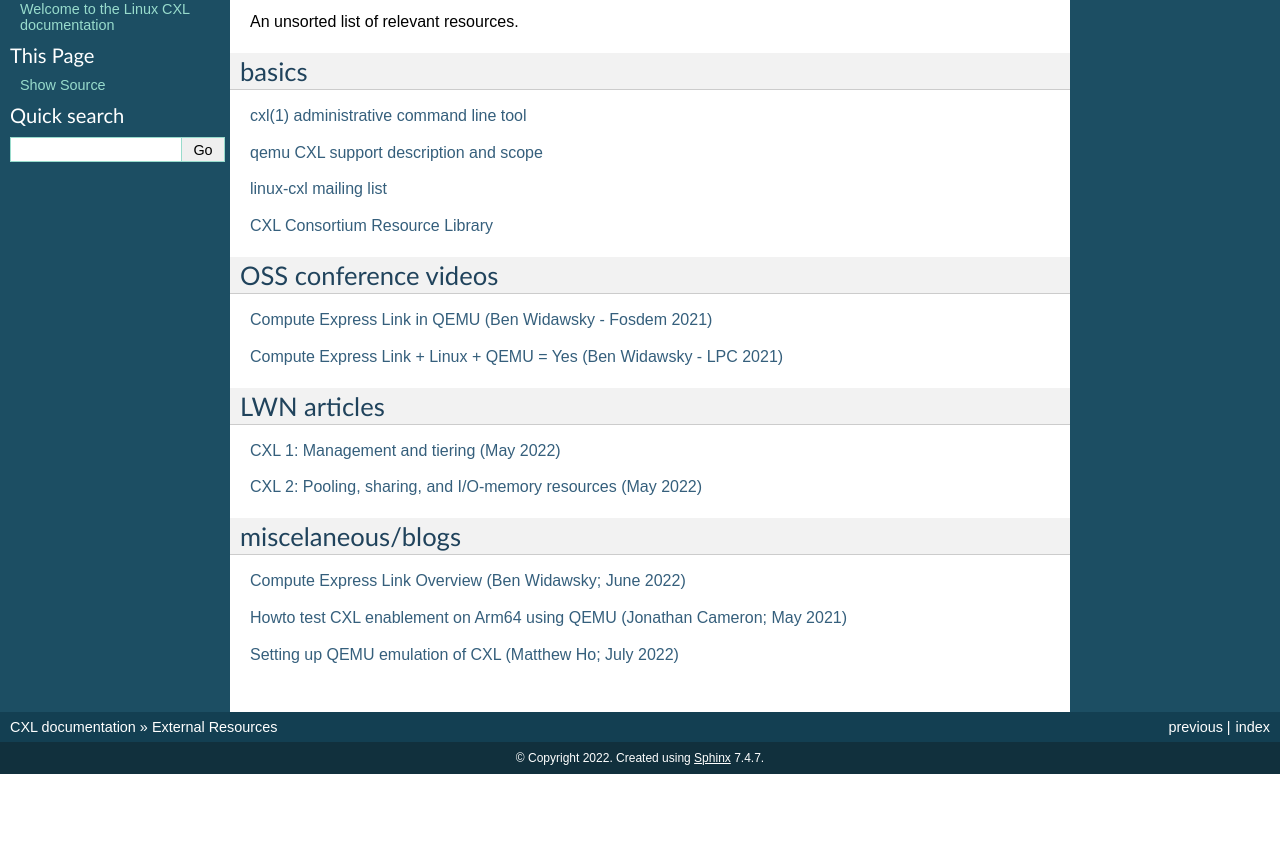
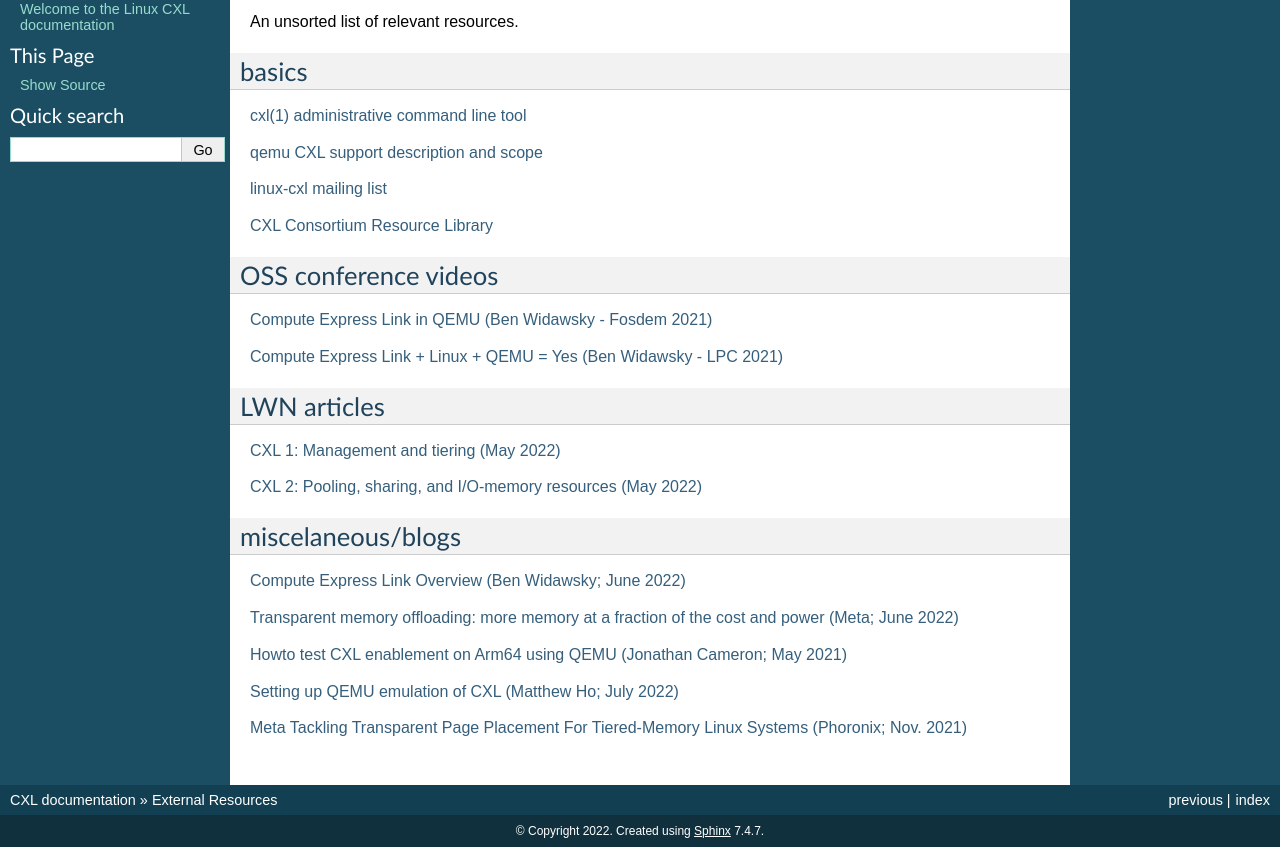
Before and after one commit to computexpresslink/cxl-rtd, a Sphinx documentation site: the page built from docs/source/resources.rst, in a window 1280 px wide, cut to the strip 190-1037 px from the top of the page. Built offline with Sphinx 7.4.7, drawn with Linux system fonts in a browser that asks for light colours; before the commit the page ends 964 px from its top, so only the background shows below that.

Commit message:
resources: add more links
Signed-off-by: Davidlohr Bueso <dave@stgolabs.net>

```diff
--- a/docs/source/resources.rst
+++ b/docs/source/resources.rst
@@ -32,6 +32,10 @@ miscelaneous/blogs
 
 `Compute Express Link Overview (Ben Widawsky; June 2022) <https://bwidawsk.net/blog/2022/6/compute-express-link-intro/>`_
 
+`Transparent memory offloading: more memory at a fraction of the cost and power (Meta; June 2022) <https://engineering.fb.com/2022/06/20/data-infrastructure/transparent-memory-offloading-more-memory-at-a-fraction-of-the-cost-and-power/>`_
+
 `Howto test CXL enablement on Arm64 using QEMU (Jonathan Cameron; May 2021) <https://people.kernel.org/jic23/howto-test-cxl-enablement-on-arm64-using-qemu/>`_
 
 `Setting up QEMU emulation of CXL (Matthew Ho; July 2022) <https://sunfishho.github.io/jekyll/update/2022/07/07/setting-up-qemu-cxl.html>`_
+
+`Meta Tackling Transparent Page Placement For Tiered-Memory Linux Systems (Phoronix; Nov. 2021) <https://www.phoronix.com/scan.php?page=news_item&px=Meta-Hot-Pages-High-Tiers>`_
```
